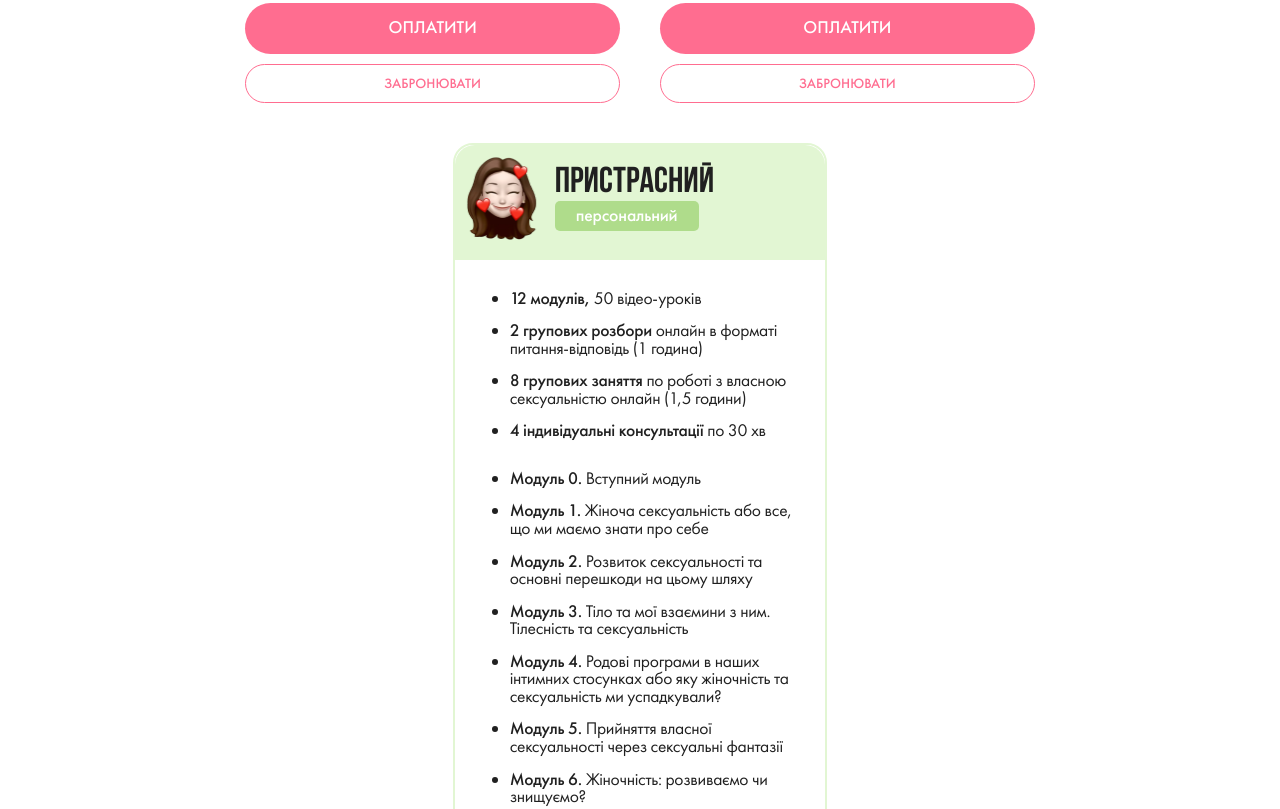
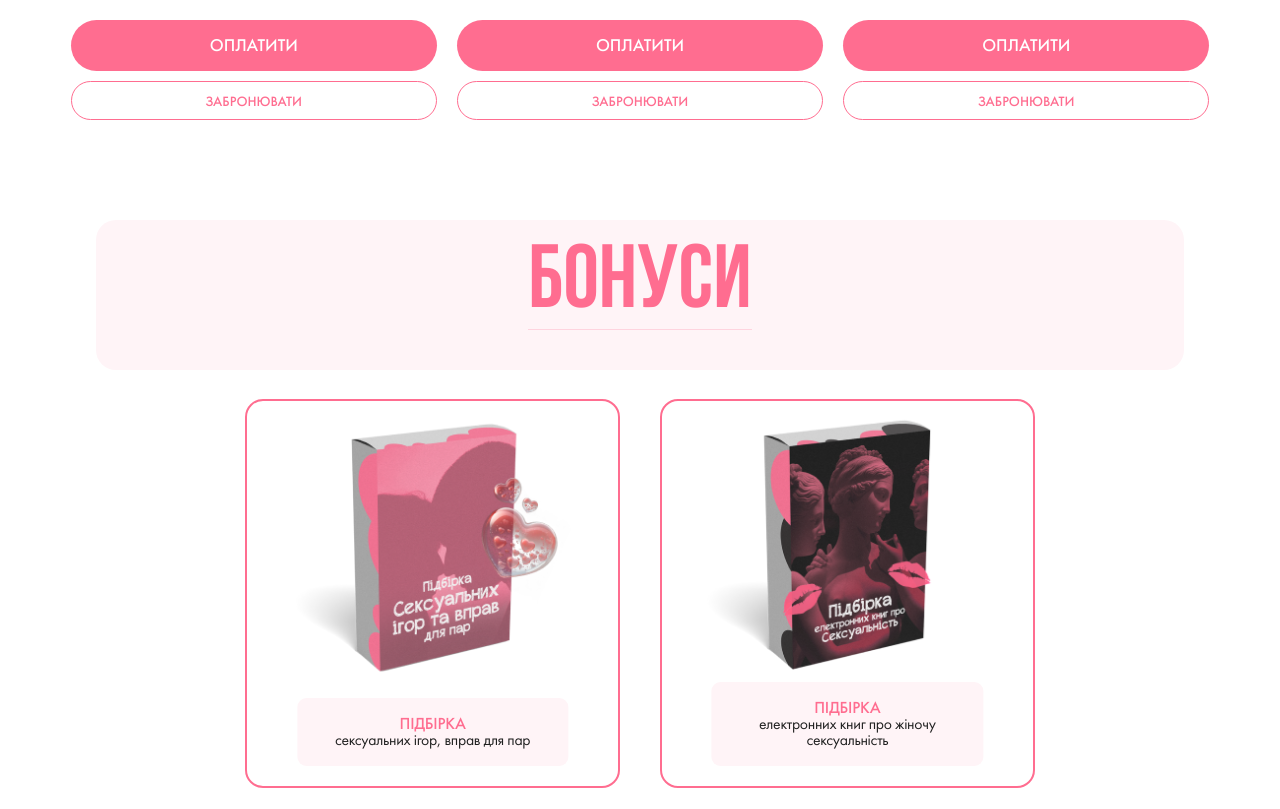
Before and after one commit to RomanIsaiev/work-website-46, a website built with Vite: page index.html in a window 1280 px wide. Shown: the part 1676-2485 px from the top of the page. Built offline with nearby package versions, Linux system fonts and the light colour scheme; a script that the page names is missing.

Commit message:
update items

```diff
--- a/src/scss/base/_base.scss
+++ b/src/scss/base/_base.scss
@@ -33,7 +33,7 @@ p {
 }
 
 .container {
-  padding: 0 calc(15px + (110 - 15) * ((100vw - 375px) / (1440 - 375)));
+  padding: 0 calc(15px + (50 - 15) * ((100vw - 375px) / (1440 - 375)));
   margin: 0 auto;
 }
 
--- a/src/scss/components/_option-item.scss
+++ b/src/scss/components/_option-item.scss
@@ -1,17 +1,19 @@
 @use "../utils/mixins" as mx;
+
+$max-width-item: 370;
 
 .options-list {
   display: flex;
   flex-wrap: wrap;
   flex-direction: column;
   justify-content: center;
-  gap: 40px;
+  gap: 20px;
 }
 
 .options-list .list-item {
   background: #fff;
   margin-bottom: 20px;
-  @include mx.adaptive("width", 380, 345, 0);
+  @include mx.adaptive("width", $max-width-item, 345, 0);
   margin: 0 auto;
 
   .item-wrapper {
@@ -131,7 +133,7 @@
   .price-item {
     border-radius: 15px;
     padding: 20px;
-    @include mx.adaptive("width", 380, 345, 0);
+    @include mx.adaptive("width", $max-width-item, 345, 0);
   }
 
   .price-title {
@@ -208,7 +210,7 @@
   border-radius: 100px;
 
   display: block;
-  @include mx.adaptive("width", 380, 345, 0);
+  @include mx.adaptive("width", $max-width-item, 345, 0);
 }
 
 .pay {
--- a/src/scss/components/_options.scss
+++ b/src/scss/components/_options.scss
@@ -11,6 +11,8 @@
   background: #fff4f7;
 
   @include mx.adaptive("width", 1220, 345, 0);
+  margin-left: auto;
+  margin-right: auto;
   @include mx.adaptive("margin-bottom", 30, 20, 0);
 
   .title {
```
